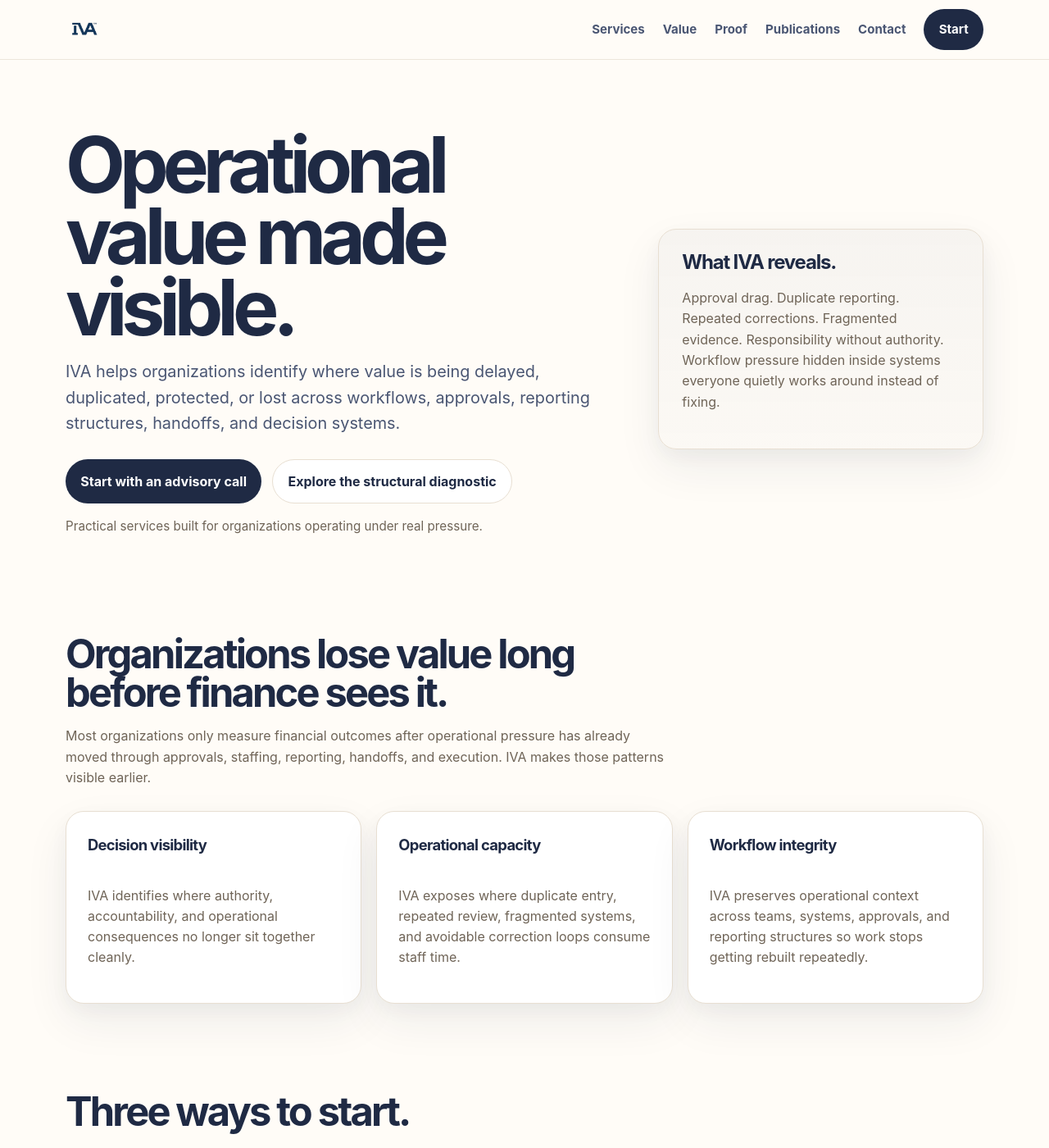
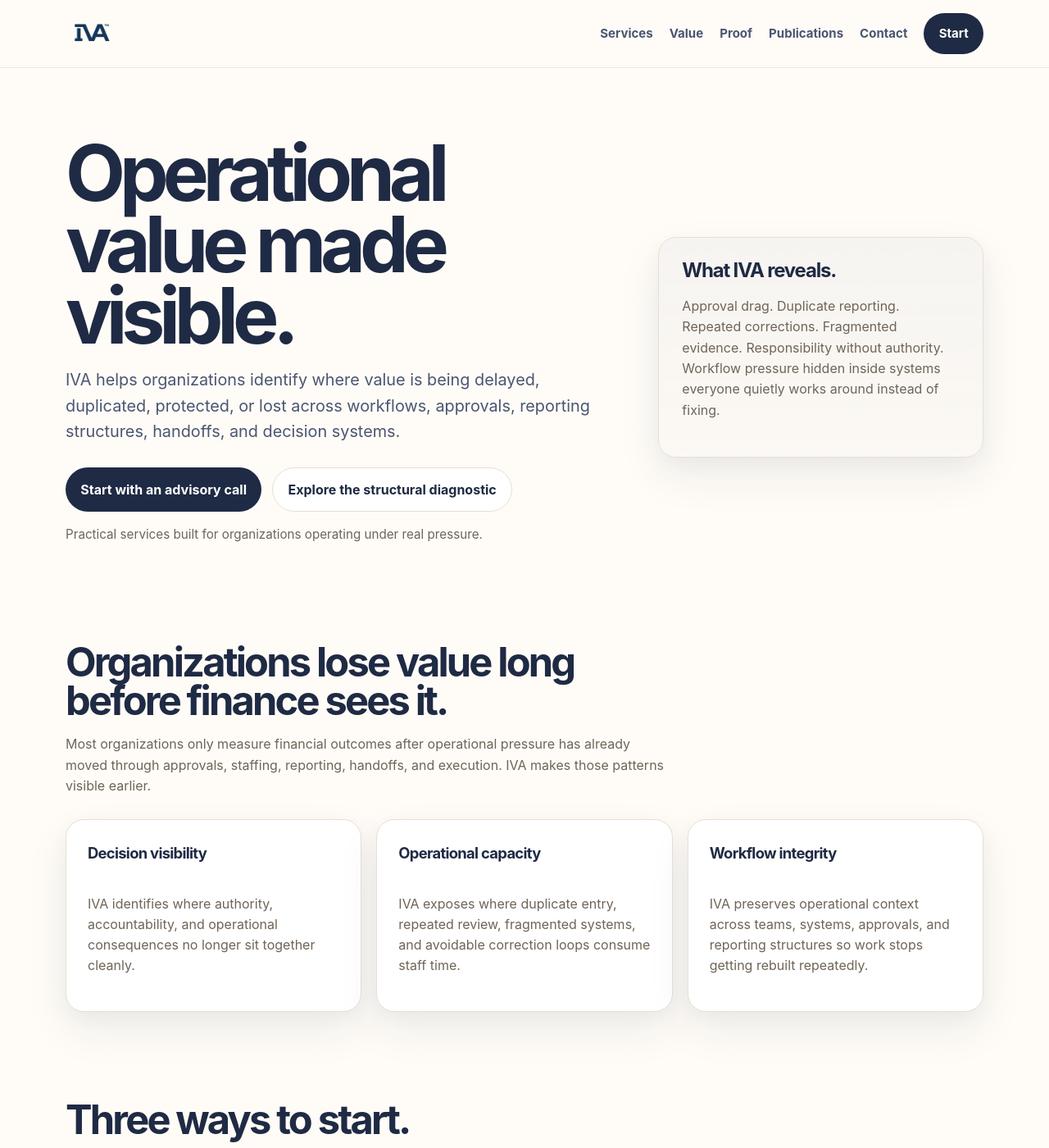
Before and after one commit to efost7873/ivasolution.com, a Jekyll site: the page built from index.html, in a window 1280 px wide and 1400 px high. Shown: the whole window at 82% size. Built offline with Jekyll 4.4.1, drawn with Linux system fonts in a browser that asks for light colours.

Commit message:
Adjust header and footer image sizes in styles

```diff
--- a/assets/css/style.scss
+++ b/assets/css/style.scss
@@ -84,22 +84,29 @@ a {
 }
 
 .header-inner {
-  min-height: 72px;
+  min-height: 82px;
 
   display: flex;
   align-items: center;
   justify-content: space-between;
 }
 
+.brand-with-logo {
+  display: flex;
+  align-items: center;
+
+  text-decoration: none;
+}
+
 .brand-with-logo img {
-  height: 46px;
+  height: 64px;
   width: auto;
 }
 
 .site-nav {
   display: flex;
   align-items: center;
-  gap: 22px;
+  gap: 20px;
 }
 
 .site-nav a {
@@ -407,7 +414,7 @@ h1 {
 }
 
 .footer-brand img {
-  height: 54px;
+  height: 72px;
   width: auto;
 }
 
@@ -516,7 +523,7 @@ h1 {
   }
 
   .brand-with-logo img {
-    height: 42px;
+    height: 54px;
   }
 
   .site-nav {
@@ -601,7 +608,7 @@ h1 {
   }
 
   .footer-brand img {
-    height: 48px;
+    height: 60px;
   }
 }
 
```
